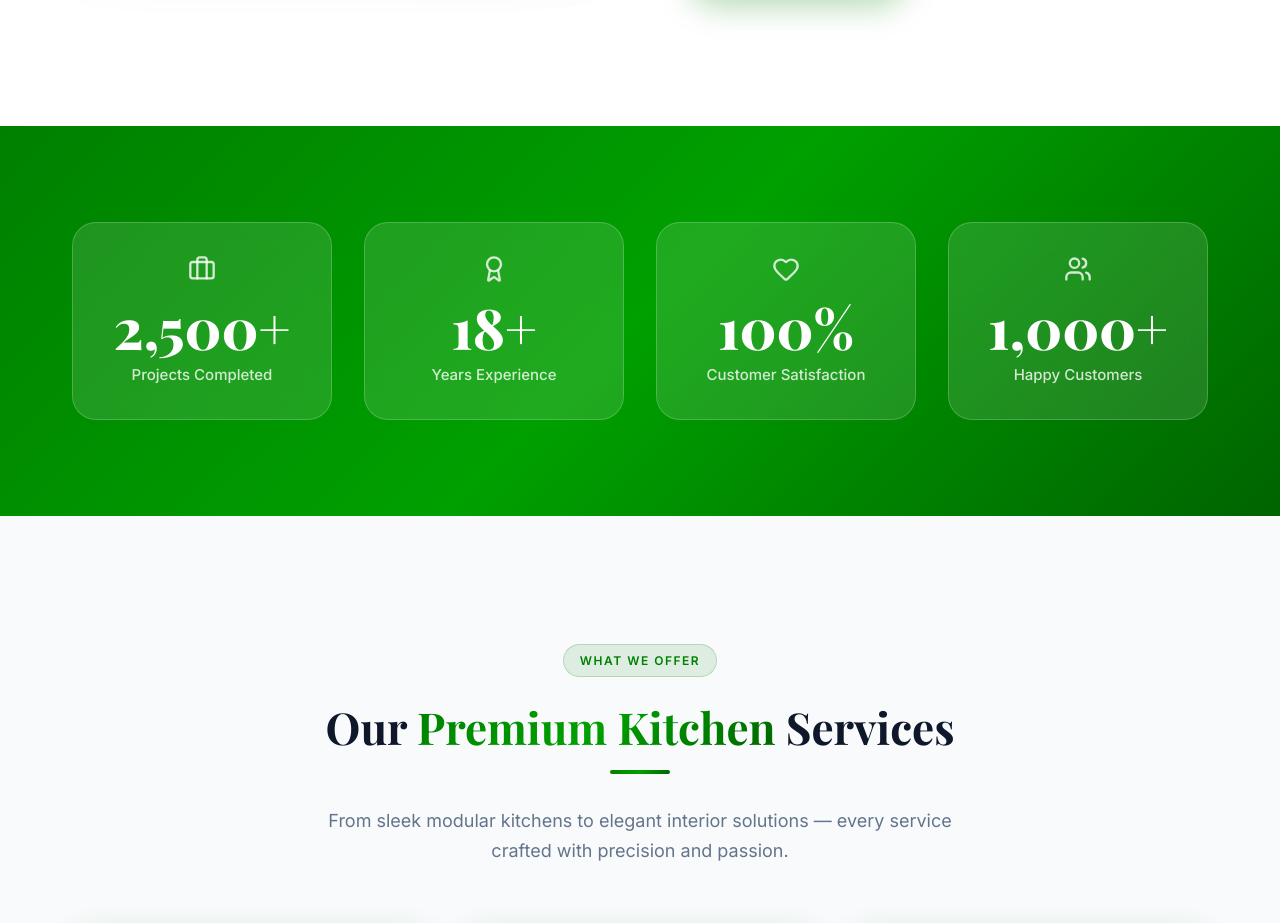
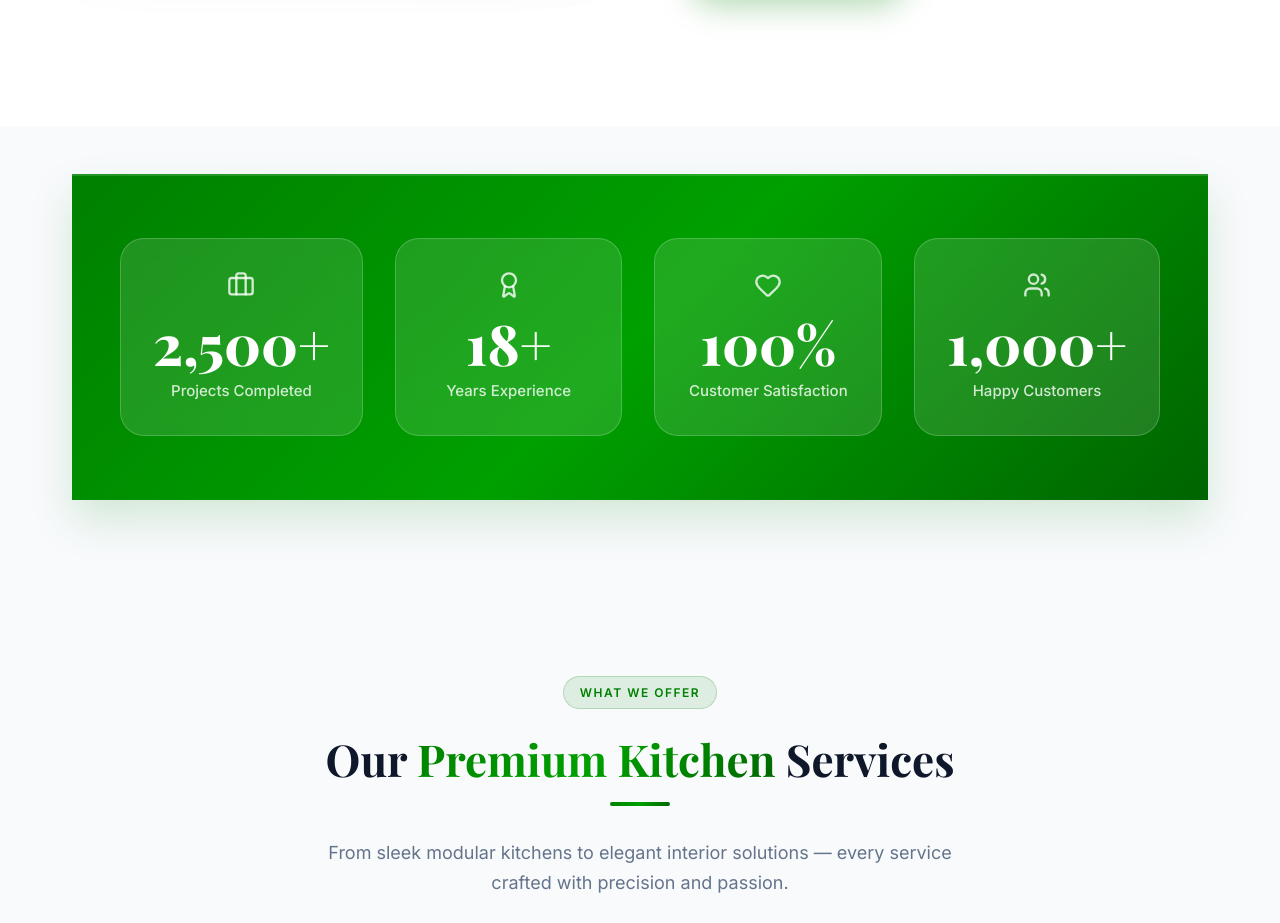
Before and after one commit to Eshbanoliver/shristienterprises, a React (Vite) app: page / in a window 1280 px wide. Shown: the part 1590-2513 px from the top of the page. Built offline with nearby package versions, Linux system fonts and the light colour scheme; a web font is replaced by a local one.

Commit message:
updated files

```diff
--- a/deploy.js
+++ b/deploy.js
@@ -6,7 +6,7 @@ const config = {
   host: '89.117.188.170',
   port: 65002,
   username: 'u244945997',
-  password: 'Futurex@1234'
+  password: 'Shristi@1234'
 };
 
 const conn = new Client();
--- a/src/pages/Home.css
+++ b/src/pages/Home.css
@@ -277,23 +277,22 @@
 /* ── METRICS ───────────────────────────────────────────────────── */
 .metrics-section {
   position: relative;
-  padding: var(--space-4xl) 0;
+  padding: var(--space-2xl) 0;
+  background: transparent;
+}
+
+.metrics-section__inner {
+  position: relative;
+  background: var(--gradient-primary);
+  border-radius: var(--radius-3xl);
+  padding: var(--space-3xl) var(--space-2xl);
+  box-shadow: 0 20px 40px rgba(0, 128, 0, 0.15), inset 0 2px 0 rgba(255, 255, 255, 0.15);
   overflow: hidden;
 }
 
-.metrics-section__bg {
-  position: absolute;
-  inset: 0;
-  background: var(--gradient-primary);
-  z-index: 0;
-}
-
-.metrics-section .container {
+.metrics-grid {
   position: relative;
   z-index: 1;
-}
-
-.metrics-grid {
   display: grid;
   grid-template-columns: repeat(4, 1fr);
   gap: var(--space-xl);
@@ -908,6 +907,8 @@
   .about-preview__image { height: 320px; }
   .about-preview__badge-card { right: 10px; bottom: -15px; }
 
+  .metrics-section { padding: var(--space-xl) 0; }
+  .metrics-section__inner { padding: var(--space-2xl) var(--space-xl); border-radius: var(--radius-2xl); }
   .metrics-grid { grid-template-columns: repeat(2, 1fr); gap: var(--space-md); }
   .services-preview-grid { grid-template-columns: 1fr; }
   .mv-grid { grid-template-columns: 1fr; }
@@ -940,6 +941,7 @@
   .why-card { padding: var(--space-lg); }
   .values-grid { grid-template-columns: 1fr; }
   .why-grid { grid-template-columns: 1fr; }
+  .metrics-section__inner { padding: var(--space-xl) var(--space-md); border-radius: var(--radius-xl); }
   .metrics-grid { grid-template-columns: 1fr; }
   .hero__trust { flex-direction: column; gap: var(--space-xs); }
 }
--- a/src/pages/Home.tsx
+++ b/src/pages/Home.tsx
@@ -257,8 +257,8 @@ const Home: React.FC = () => {
 
       {/* ═══════════════ METRICS ═══════════════ */}
       <section className="metrics-section" aria-labelledby="metrics-heading">
-        <div className="metrics-section__bg" aria-hidden="true" />
         <div className="container">
+          <div className="metrics-section__inner">
             <h2 id="metrics-heading" className="sr-only">Key Metrics</h2>
             <div className="metrics-grid">
               {metrics.map((m) => (
@@ -271,6 +271,7 @@ const Home: React.FC = () => {
                   duration={2.5}
                 />
               ))}
+            </div>
           </div>
         </div>
       </section>
```
Lines whose indentation alone changed are shown as unchanged.
